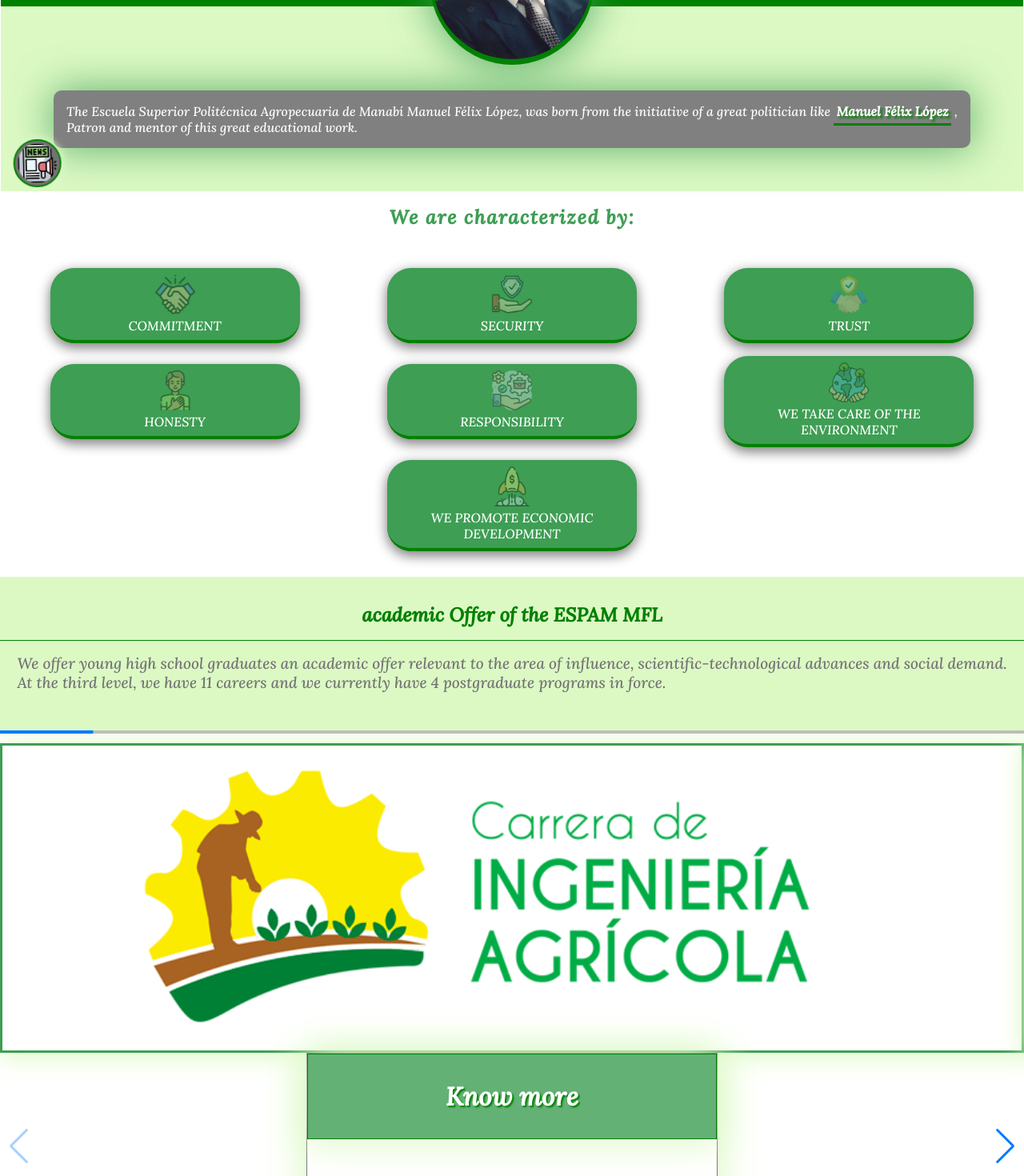
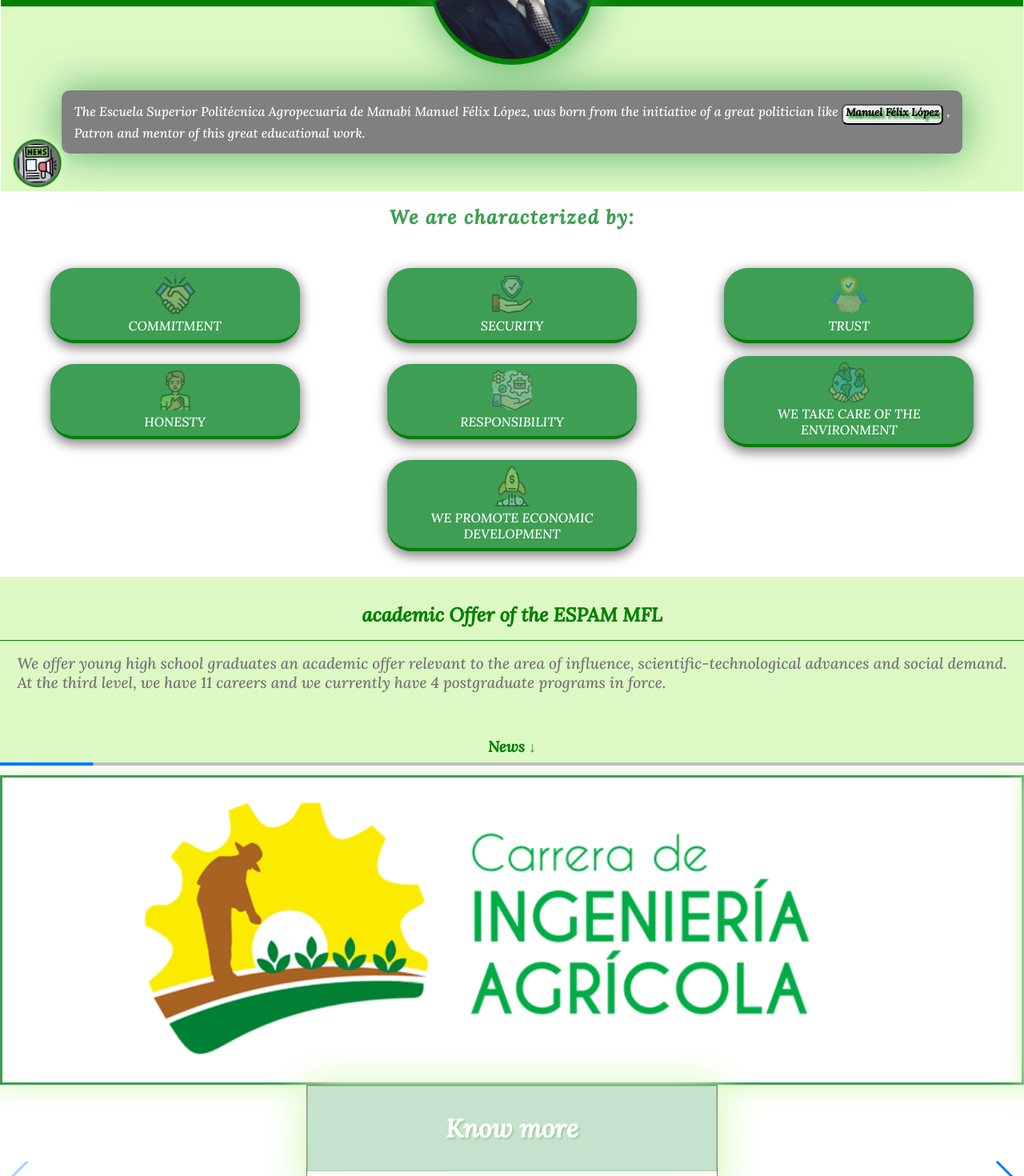
Before and after one commit to jsmblog/espam, a React (Vite) app: page / in a window 1280 px wide. Shown: the part 560-2030 px from the top of the page at 80% size. Built offline with nearby package versions, Linux system fonts and the light colour scheme.

Commit message:
[fix] img and adding animations

```diff
--- a/src/App.jsx
+++ b/src/App.jsx
@@ -54,6 +54,7 @@ import alcalde from './photos/archivos para la pagina web ESPAM/alcalde.png'
 import vicepresidente from './photos/archivos para la pagina web ESPAM/vicepresidente.png'
 import tumba from './photos/archivos para la pagina web ESPAM/tumba.png'
 import cerrar from './photos/archivos para la pagina web ESPAM/cerrar.png'
+import touch from './photos/archivos para la pagina web ESPAM/touch.png'
 function App() {
 
   return (
@@ -62,7 +63,7 @@ function App() {
       <Principal cerrar={cerrar} nacido={nacido} gerente={gerente} alcalde={alcalde} vicepresidente={vicepresidente} tumba={tumba} campusImg={campusImg} logoEspam={logoEspam} campusPolitecnico={campusPolitecnico} imgFounder={imgFounder} />
       <ValuesHuman  commitment={commitment} security={security} trust={trust} honesty={honesty} responsibility={responsibility} environment={environment} impulse={impulse} />
       <News noticias={noticias} img1={img1} img2={img2} img3={img3} img4={img4} img5={img5} />
-      <SliderCareers agricola={agricola} agroforestal={agroforestal} agroindustria={agroindustria} ambiente={ambiente}  computacion={computacion} electronica={electronica} empresas={empresas} publica={publica} riesgos={riesgos} turismo={turismo} veterinaria={veterinaria} flecha={flecha}
+      <SliderCareers touch={touch} agricola={agricola} agroforestal={agroforestal} agroindustria={agroindustria} ambiente={ambiente}  computacion={computacion} electronica={electronica} empresas={empresas} publica={publica} riesgos={riesgos} turismo={turismo} veterinaria={veterinaria} flecha={flecha}
        />
        <Rules admision={admision} reglamentacion={reglamentacion} transparencia={transparencia} merecer={merecer} biblioteca={biblioteca} />
        <Contacts mapa={mapa} facebook={facebook} twiter={twiter} instagram={instagram} flickr={flickr} youtube={youtube}  />
--- a/src/assets/components/Principal.jsx
+++ b/src/assets/components/Principal.jsx
@@ -36,12 +36,12 @@ const Principal = ({campusPolitecnico , logoEspam , imgFounder,campusImg , nacid
         </div>
         <div className='paragraph'>
             <p>
-            The Escuela Superior Politécnica Agropecuaria de Manabí Manuel Félix López, was born from the initiative of a great politician like <a onClick={handleClickBio} className='linkBioMfl flicker-2' href="#">{` `} Manuel Félix López</a> , <br /> Patron and mentor of this great educational work.
+            The Escuela Superior Politécnica Agropecuaria de Manabí Manuel Félix López, was born from the initiative of a great politician like <button onClick={handleClickBio} className='linkBioMfl flicker-2' href="#">{` `} Manuel Félix López</button> , <br /> Patron and mentor of this great educational work.
             </p>
         </div>
 
     </div>
-    <div id={`${closeBioBtn}`} className={`${lookBio} slide-in-fwd-center`}>
+    <div id={`${closeBioBtn}`} className={`${lookBio} slide-in-elliptic-bottom-fwd`}>
         <div className='imgPrincipalBio'><img src={campusImg} alt="" /></div>
         <div >
         <img className='imgBioMflCt' src={imgFounder} alt="" />
--- a/src/assets/components/SliderCareers.jsx
+++ b/src/assets/components/SliderCareers.jsx
@@ -10,7 +10,7 @@ import "swiper/css/navigation";
 // import required modules
 import { Pagination, Navigation } from "swiper";
 
-const SliderCareers = ({agricola, agroforestal,agroindustria,ambiente,computacion, electronica , empresas , publica , riesgos , turismo , veterinaria , flecha}) => {
+const SliderCareers = ({agricola, agroforestal,agroindustria,ambiente,computacion, electronica , empresas , publica , riesgos , turismo , veterinaria , flecha , touch}) => {
   return (
     <>
       <Swiper
@@ -27,19 +27,16 @@ const SliderCareers = ({agricola, agroforestal,agroindustria,ambiente,computacio
                 <div><span></span></div>
                 <div className="imgCareer"><img  src={agricola} alt="" /></div>
                 <button>
-                    <h3>Know more</h3>
+                   <a href="#"> <h3 className='blink-2'>Know more</h3></a>
                     <img  className="imgFlecha shake-horizontal" src={flecha} alt="" />
                     </button>
-
-
-
             </div></SwiperSlide>
         <SwiperSlide>
             <div className="contSlider">
                 <div><span></span></div>
                 <div className="imgCareer"><img  src={agroforestal} alt="" /></div>
                 <button>
-                    <h3>Know more</h3>
+                    <h3 className='blink-2'>Know more</h3>
                     <img className="imgFlecha shake-horizontal" src={flecha} alt="" />
                     </button>
 
@@ -51,7 +48,7 @@ const SliderCareers = ({agricola, agroforestal,agroindustria,ambiente,computacio
                 <div><span></span></div>
                 <div className="imgCareer"><img  src={agroindustria} alt="" /></div>
                 <button>
-                    <h3>Know more</h3>
+                    <h3 className='blink-2'>Know more</h3>
                     <img className="imgFlecha shake-horizontal" src={flecha} alt="" />
                     </button>
 
@@ -63,7 +60,7 @@ const SliderCareers = ({agricola, agroforestal,agroindustria,ambiente,computacio
                 <div><span></span></div>
                 <div className="imgCareer"><img  src={ambiente} alt="" /></div>
                 <button>
-                    <h3>Know more</h3>
+                    <h3 className='blink-2'>Know more</h3>
                     <img className="imgFlecha shake-horizontal" src={flecha} alt="" />
                     </button>
 
@@ -75,7 +72,7 @@ const SliderCareers = ({agricola, agroforestal,agroindustria,ambiente,computacio
                 <div><span></span></div>
                 <div className="imgCareer"><img  src={computacion} alt="" /></div>
                 <button>
-                    <h3>Know more</h3>
+                    <h3 className='blink-2'>Know more</h3>
                     <img className="imgFlecha shake-horizontal" src={flecha} alt="" />
                     </button>
 
@@ -87,7 +84,7 @@ const SliderCareers = ({agricola, agroforestal,agroindustria,ambiente,computacio
                 <div><span></span></div>
                 <div className="imgCareer"><img  src={electronica} alt="" /></div>
                 <button>
-                    <h3>Know more</h3>
+                    <h3 className='blink-2'>Know more</h3>
                     <img className="imgFlecha shake-horizontal" src={flecha} alt="" />
                     </button>
 
@@ -99,7 +96,7 @@ const SliderCareers = ({agricola, agroforestal,agroindustria,ambiente,computacio
                 <div><span></span></div>
                 <div className="imgCareer"><img  src={empresas} alt="" /></div>
                 <button>
-                    <h3>Know more</h3>
+                    <h3 className='blink-2'>Know more</h3>
                     <img className="imgFlecha shake-horizontal" src={flecha} alt="" />
                     </button>
 
@@ -111,7 +108,7 @@ const SliderCareers = ({agricola, agroforestal,agroindustria,ambiente,computacio
                 <div><span></span></div>
                 <div className="imgCareer"><img  src={publica} alt="" /></div>
                 <button>
-                    <h3>Know more</h3>
+                    <h3 className='blink-2'>Know more</h3>
                     <img className="imgFlecha shake-horizontal" src={flecha} alt="" />
                     </button>
 
@@ -123,7 +120,7 @@ const SliderCareers = ({agricola, agroforestal,agroindustria,ambiente,computacio
                 <div><span></span></div>
                 <div className="imgCareer"><img  src={riesgos} alt="" /></div>
                 <button>
-                    <h3>Know more</h3>
+                    <h3 className='blink-2'>Know more</h3>
                     <img className="imgFlecha shake-horizontal" src={flecha} alt="" />
                     </button>
 
@@ -135,7 +132,7 @@ const SliderCareers = ({agricola, agroforestal,agroindustria,ambiente,computacio
                 <div><span></span></div>
                 <div className="imgCareer"><img  src={turismo} alt="" /></div>
                 <button>
-                    <h3>Know more</h3>
+                    <h3 className='blink-2'>Know more</h3>
                     <img className="imgFlecha shake-horizontal" src={flecha} alt="" />
                     </button>
 
@@ -147,7 +144,7 @@ const SliderCareers = ({agricola, agroforestal,agroindustria,ambiente,computacio
                 <div><span></span></div>
                 <div className="imgCareer"><img  src={veterinaria} alt="" /></div>
                 <button>
-                    <h3>Know more</h3>
+                    <h3 className='blink-2'>Know more</h3>
                     <img className="imgFlecha shake-horizontal" src={flecha} alt="" />
                     </button>
 
--- a/src/assets/components/ValuesHuman.jsx
+++ b/src/assets/components/ValuesHuman.jsx
@@ -55,6 +55,9 @@ const ValuesHuman = ({commitment , security , trust , honesty , responsibility ,
         </p>
       </div>
     </div>
+      <div className='textNews'>
+        <h3>News <span className='fade-in-top'>↓</span></h3>
+      </div>
     </>
   )
 }
--- a/src/styles/stylePrincipal.css
+++ b/src/styles/stylePrincipal.css
@@ -64,10 +64,9 @@
     box-shadow: 0 0px 50px 1px var( --green-opacity-70);
 }
 .linkBioMfl {
-        border-bottom: 3px solid var(--green);
         padding:0 .2rem .3rem .2rem ;
         font-weight: bold;
-        color: var(--white);
+        border-radius: 7px;
         text-shadow: 3px 3px 3px var(--green);
 }
 .linkBioMfl:hover {
@@ -391,34 +390,7 @@
       opacity: 1;
     }
   }
-  .slide-in-fwd-center {
-	-webkit-animation: slide-in-fwd-center 5s ;
-	        animation: slide-in-fwd-center 5s ;
-}
-@-webkit-keyframes slide-in-fwd-center {
-        0% {
-          -webkit-transform: translateZ(-1400px);
-                  transform: translateZ(-1400px);
-          opacity: 0;
-        }
-        100% {
-          -webkit-transform: translateZ(0);
-                  transform: translateZ(0);
-          opacity: 1;
-        }
-      }
-      @keyframes slide-in-fwd-center {
-        0% {
-          -webkit-transform: translateZ(-1400px);
-                  transform: translateZ(-1400px);
-          opacity: 0;
-        }
-        100% {
-          -webkit-transform: translateZ(0);
-                  transform: translateZ(0);
-          opacity: 1;
-        }
-      }
+
       .slide-out-top {
 	-webkit-animation: slide-out-top 2s ;
 	        animation: slide-out-top 2s ;
@@ -447,3 +419,40 @@
           opacity: 0;
         }
       }
+
+.slide-in-elliptic-bottom-fwd {
+	-webkit-animation: slide-in-elliptic-bottom-fwd 4s cubic-bezier(0.250, 0.460, 0.450, 0.940) both;
+	        animation: slide-in-elliptic-bottom-fwd 4s cubic-bezier(0.250, 0.460, 0.450, 0.940) both;
+}
+@-webkit-keyframes slide-in-elliptic-bottom-fwd {
+        0% {
+          -webkit-transform: translateY(600px) rotateX(30deg) scale(0);
+                  transform: translateY(600px) rotateX(30deg) scale(0);
+          -webkit-transform-origin: 50% 100%;
+                  transform-origin: 50% 100%;
+          opacity: 0;
+        }
+        100% {
+          -webkit-transform: translateY(0) rotateX(0) scale(1);
+                  transform: translateY(0) rotateX(0) scale(1);
+          -webkit-transform-origin: 50% -1400px;
+                  transform-origin: 50% -1400px;
+          opacity: 1;
+        }
+      }
+      @keyframes slide-in-elliptic-bottom-fwd {
+        0% {
+          -webkit-transform: translateY(600px) rotateX(30deg) scale(0);
+                  transform: translateY(600px) rotateX(30deg) scale(0);
+          -webkit-transform-origin: 50% 100%;
+                  transform-origin: 50% 100%;
+          opacity: 0;
+        }
+        100% {
+          -webkit-transform: translateY(0) rotateX(0) scale(1);
+                  transform: translateY(0) rotateX(0) scale(1);
+          -webkit-transform-origin: 50% -1400px;
+                  transform-origin: 50% -1400px;
+          opacity: 1;
+        }
+      }
--- a/src/styles/styleValuesHuman.css
+++ b/src/styles/styleValuesHuman.css
@@ -62,6 +62,13 @@
   background-color:var(--gray7373) ;
   border-radius: 50%;
   padding: .2rem;
+}
+.textNews {
+  display: flex;
+  justify-content: center;
+  padding: .5rem 0;
+  background-color:var(--green-light);
+  color: var(--green);
 }
 /*animations*/
 .blink-2 {
@@ -250,3 +257,31 @@
               transform: rotate(2deg);
     }
   }
+.fade-in-top {
+    -webkit-animation: fade-in-top 4s cubic-bezier(0.390, 0.575, 0.565, 1.000) infinite both;
+            animation: fade-in-top 4s cubic-bezier(0.390, 0.575, 0.565, 1.000) infinite both;
+  }
+  @-webkit-keyframes fade-in-top {
+    0% {
+      -webkit-transform: translateY(-50px);
+              transform: translateY(-50px);
+      opacity: 0;
+    }
+    100% {
+      -webkit-transform: translateY(0);
+              transform: translateY(0);
+      opacity: 1;
+    }
+  }
+  @keyframes fade-in-top {
+    0% {
+      -webkit-transform: translateY(-50px);
+              transform: translateY(-50px);
+      opacity: 0;
+    }
+    100% {
+      -webkit-transform: translateY(0);
+              transform: translateY(0);
+      opacity: 1;
+    }
+  }
```
Also changed, not shown: src/photos/archivos para la pagina web ESPAM/flecha.png, src/photos/archivos para la pagina web ESPAM/touch.png (added).
